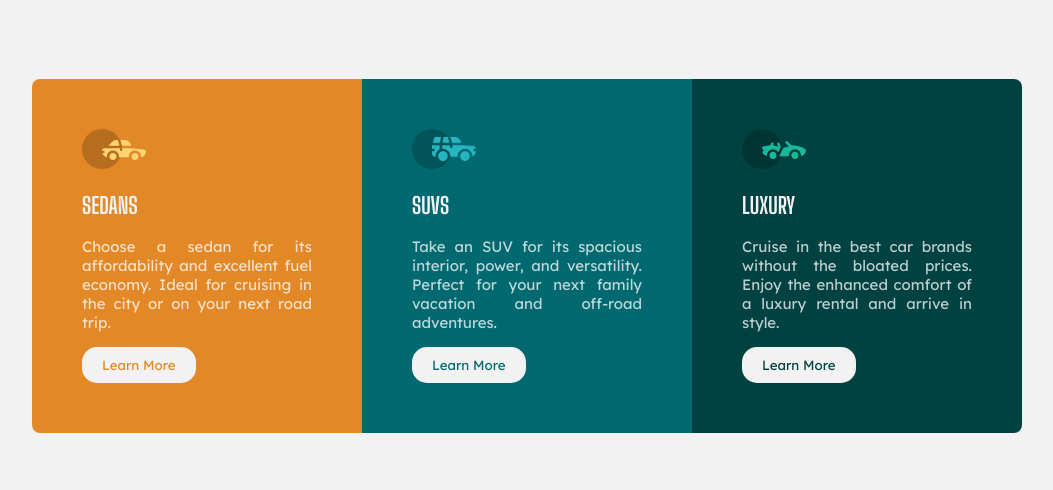
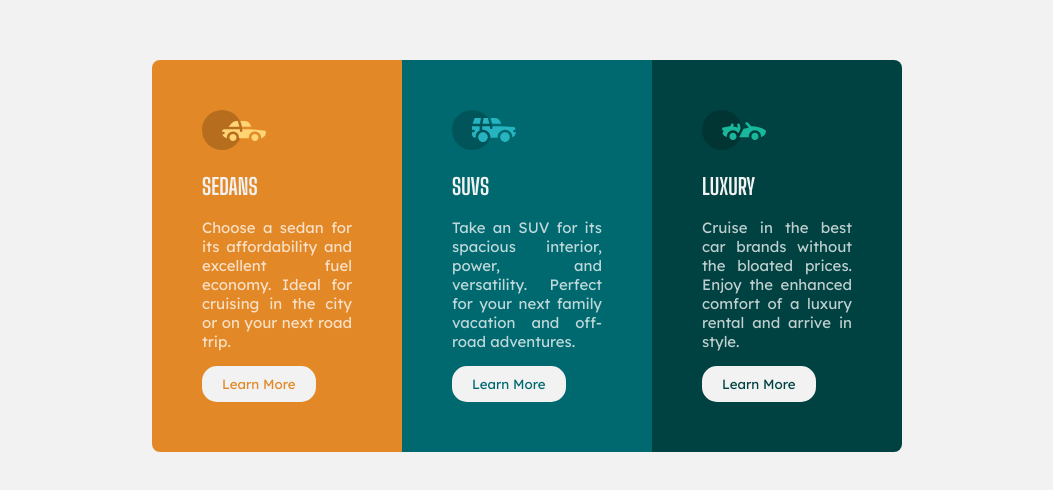
Before and after one commit to malik-n/3-column-preview-card-component-main, a plain HTML site: page index.html in a window 1280 px wide. Shown: the part 164-654 px from the top of the page, without its empty margins (113-1166 px from the left). Drawn offline with Linux system fonts and the light colour scheme.

Commit message:
Few more changes

```diff
--- a/index.html
+++ b/index.html
@@ -51,7 +51,7 @@
           <button class="button2">Learn More</button>
         </div>
         <div class="luxury">
-          <img src="images/icon-luxury.svg" alt="luxory icon" />
+          <img src="images/icon-luxury.svg" alt="luxury icon" />
           <h2>Luxury</h2>
           <p>
             Cruise in the best car brands without the bloated prices. Enjoy the
--- a/style.css
+++ b/style.css
@@ -24,7 +24,7 @@ body {
 
 .sedans {
   background-color: hsl(31, 77%, 52%);
-  width: 230px;
+  width: 150px;
   padding: 20px;
   text-align: justify;
   border-radius: 8px 8px 0px 0px; /*top-left, top-right, bottom-right, bottom-left*/
@@ -36,7 +36,7 @@ body {
 
 .suvs {
   background-color: hsl(184, 100%, 22%);
-  width: 230px;
+  width: 150px;
   padding: 20px;
   text-align: justify;
 }
@@ -47,7 +47,7 @@ body {
 
 .luxury {
   background-color: hsl(179, 100%, 13%);
-  width: 230px;
+  width: 150px;
   padding: 20px;
   text-align: justify;
   border-radius: 0px 0px 8px 8px;
@@ -78,6 +78,7 @@ button {
 @media (min-width: 376px) {
   .main {
     height: 100vh;
+    /* max-width: 100%; */
   }
   .container {
     flex-direction: row;
@@ -91,3 +92,9 @@ button {
     border-radius: 0px 8px 8px 0px; /*top-left, top-right, bottom-right, bottom-left*/
   }
 }
+
+/* @media (min-width: 667px) {
+  .main {
+    background-color: white;
+  }
+} */
```
